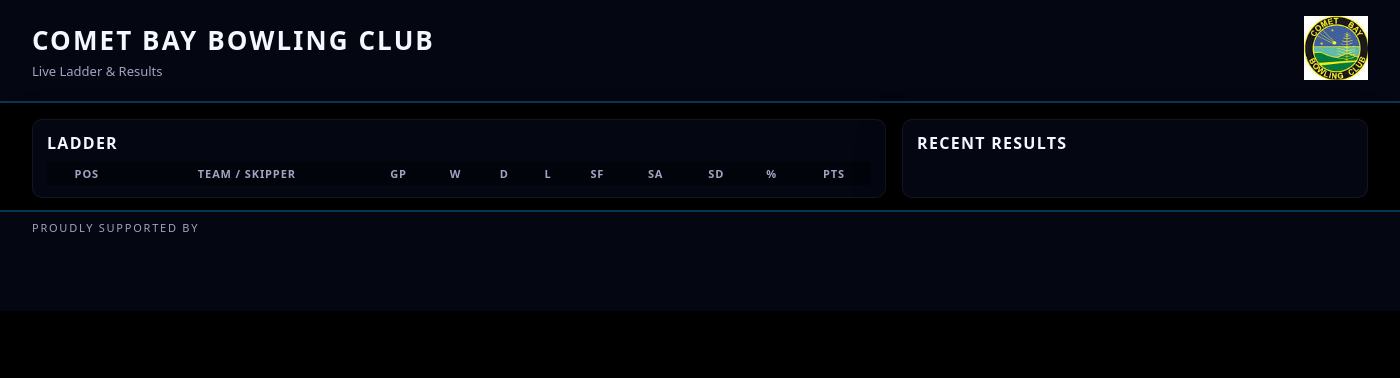
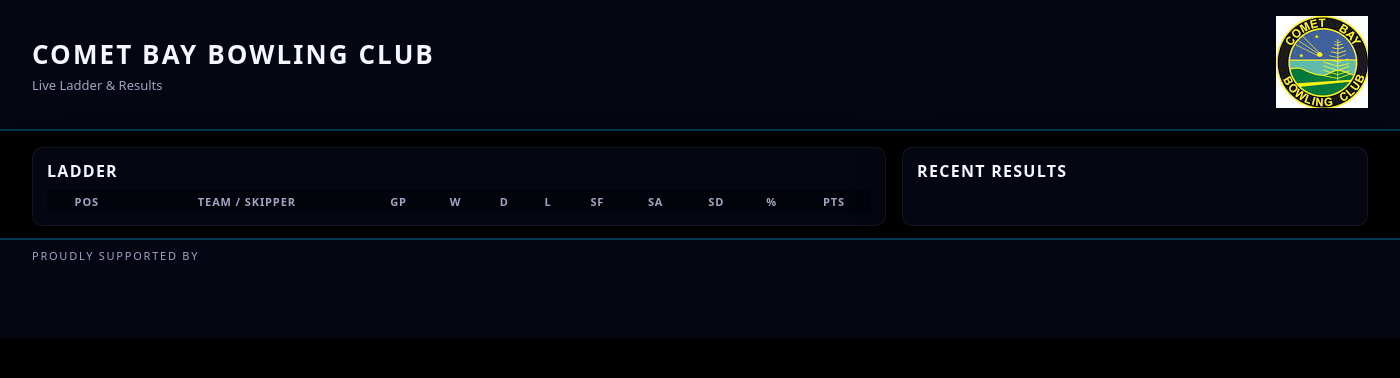
Before and after one commit to Burga-79/CBBC-Scoreboard-V1.1, an Electron app: page display/display.html in a window 1400 px wide. Drawn offline with Linux system fonts and the light colour scheme.

Commit message:
Update style.css

```diff
--- a/display/style.css
+++ b/display/style.css
@@ -111,8 +111,8 @@
 }
 
 .club-logo img {
-  max-height: 64px;
-  max-width: 160px;
+  max-height: 128px;
+  max-width: 320px;
   object-fit: contain;
 }
 
```
